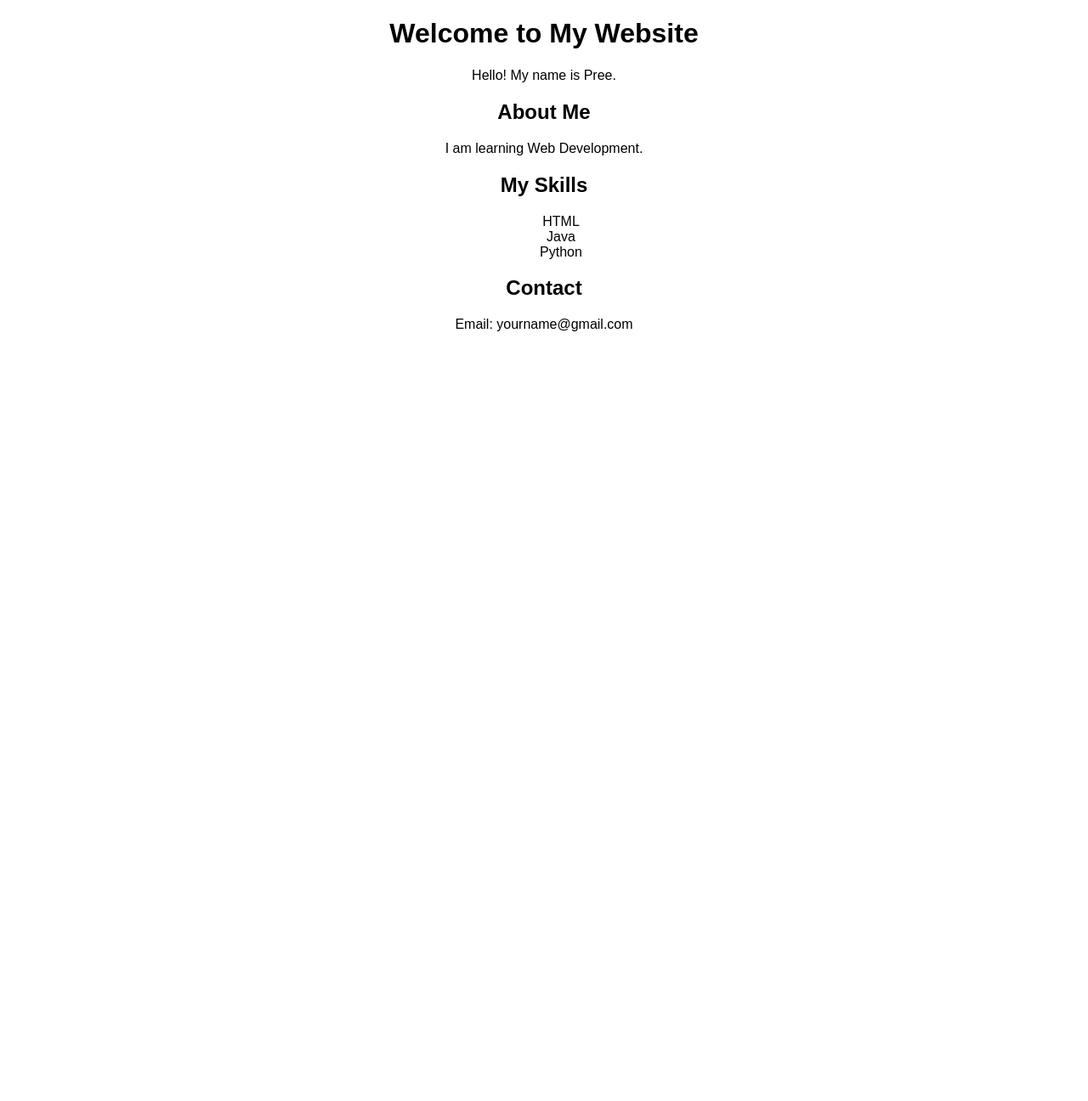
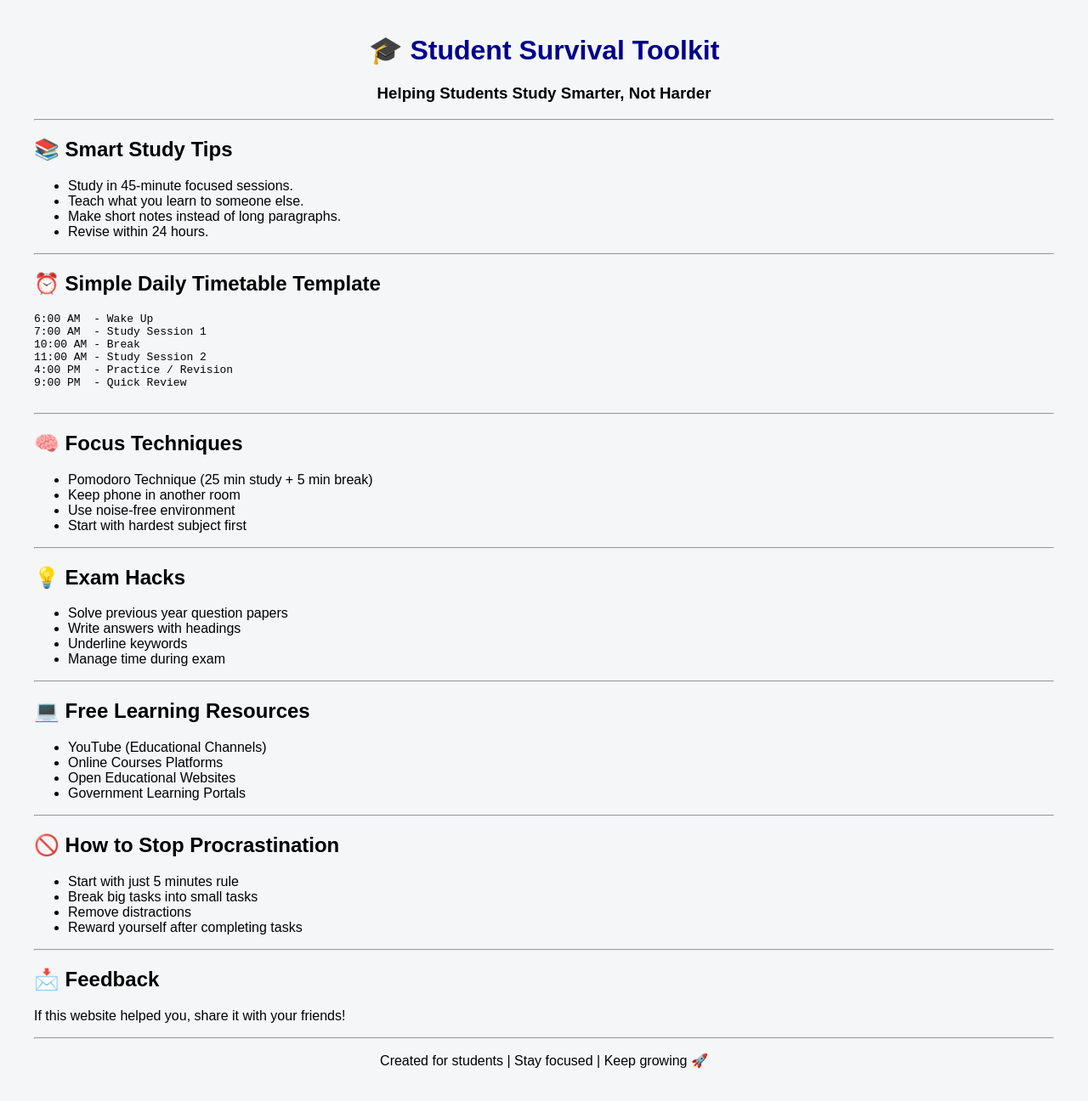
Before and after one commit to SaiPreethi994/Future_Techies_task1, a plain HTML site: page index.html in a window 1280 px wide. Shown: the whole page at 85% size. Before the commit the page ends 800 px from the top, so only its background shows below. Drawn offline with Linux system fonts and the light colour scheme.

Commit message:
Add files via upload

```diff
--- a/index.html
+++ b/index.html
@@ -1,25 +1,91 @@
 <!DOCTYPE html>
 <html>
 <head>
-    <title>Pree's Website</title>
+    <title>Student Survival Toolkit</title>
 </head>
-<body style="text-align:center; font-family:Arial;">
 
-    <h1>Welcome to My Website</h1>
-    <p>Hello! My name is Pree.</p>
+<body style="font-family: Arial; margin: 40px; background-color: #f4f6f8;">
 
-    <h2>About Me</h2>
-    <p>I am learning Web Development.</p>
+    <h1 style="text-align:center; color:darkblue;">
+        🎓 Student Survival Toolkit
+    </h1>
 
-    <h2>My Skills</h2>
-    <ul style="list-style-type:none;">
-        <li>HTML</li>
-        <li>Java</li>
-        <li>Python</li>
+    <h3 style="text-align:center;">
+        Helping Students Study Smarter, Not Harder
+    </h3>
+
+    <hr>
+
+    <h2>📚 Smart Study Tips</h2>
+    <ul>
+        <li>Study in 45-minute focused sessions.</li>
+        <li>Teach what you learn to someone else.</li>
+        <li>Make short notes instead of long paragraphs.</li>
+        <li>Revise within 24 hours.</li>
     </ul>
 
-    <h2>Contact</h2>
-    <p>Email: yourname@gmail.com</p>
+    <hr>
+
+    <h2>⏰ Simple Daily Timetable Template</h2>
+    <pre>
+6:00 AM  - Wake Up
+7:00 AM  - Study Session 1
+10:00 AM - Break
+11:00 AM - Study Session 2
+4:00 PM  - Practice / Revision
+9:00 PM  - Quick Review
+    </pre>
+
+    <hr>
+
+    <h2>🧠 Focus Techniques</h2>
+    <ul>
+        <li>Pomodoro Technique (25 min study + 5 min break)</li>
+        <li>Keep phone in another room</li>
+        <li>Use noise-free environment</li>
+        <li>Start with hardest subject first</li>
+    </ul>
+
+    <hr>
+
+    <h2>💡 Exam Hacks</h2>
+    <ul>
+        <li>Solve previous year question papers</li>
+        <li>Write answers with headings</li>
+        <li>Underline keywords</li>
+        <li>Manage time during exam</li>
+    </ul>
+
+    <hr>
+
+    <h2>💻 Free Learning Resources</h2>
+    <ul>
+        <li>YouTube (Educational Channels)</li>
+        <li>Online Courses Platforms</li>
+        <li>Open Educational Websites</li>
+        <li>Government Learning Portals</li>
+    </ul>
+
+    <hr>
+
+    <h2>🚫 How to Stop Procrastination</h2>
+    <ul>
+        <li>Start with just 5 minutes rule</li>
+        <li>Break big tasks into small tasks</li>
+        <li>Remove distractions</li>
+        <li>Reward yourself after completing tasks</li>
+    </ul>
+
+    <hr>
+
+    <h2>📩 Feedback</h2>
+    <p>If this website helped you, share it with your friends!</p>
+
+    <hr>
+
+    <p style="text-align:center;">
+        Created for students | Stay focused | Keep growing 🚀
+    </p>
 
 </body>
 </html>
```
